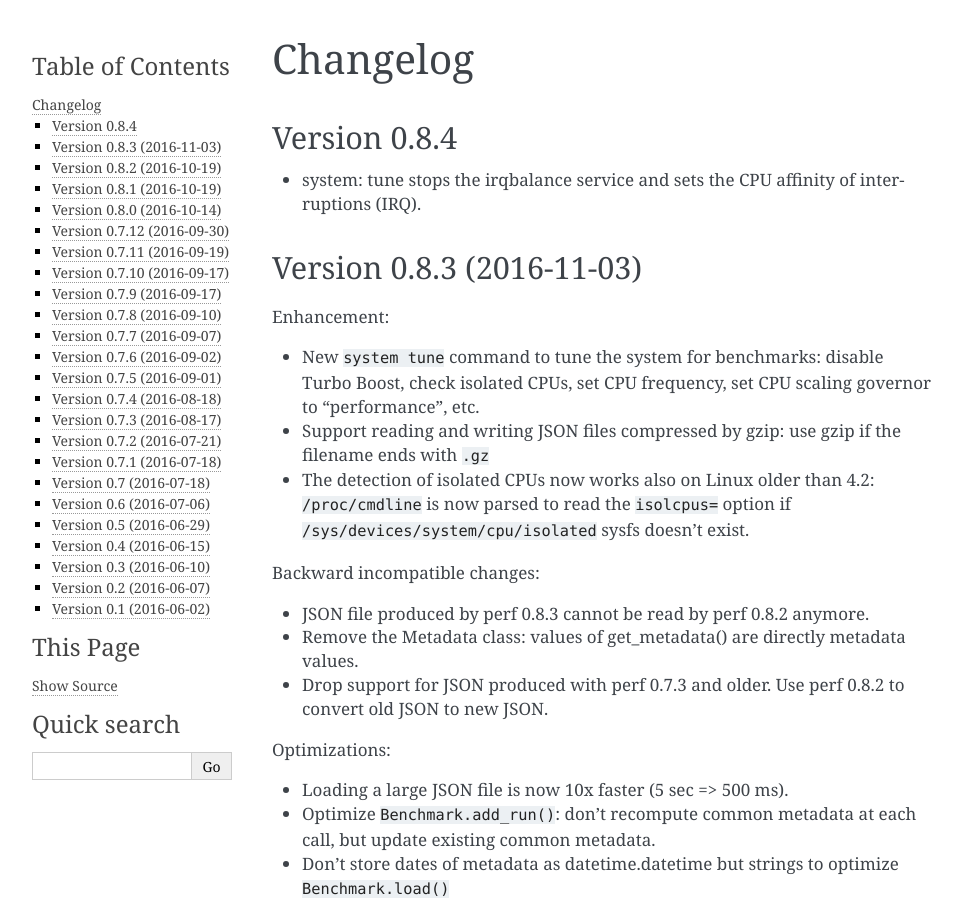
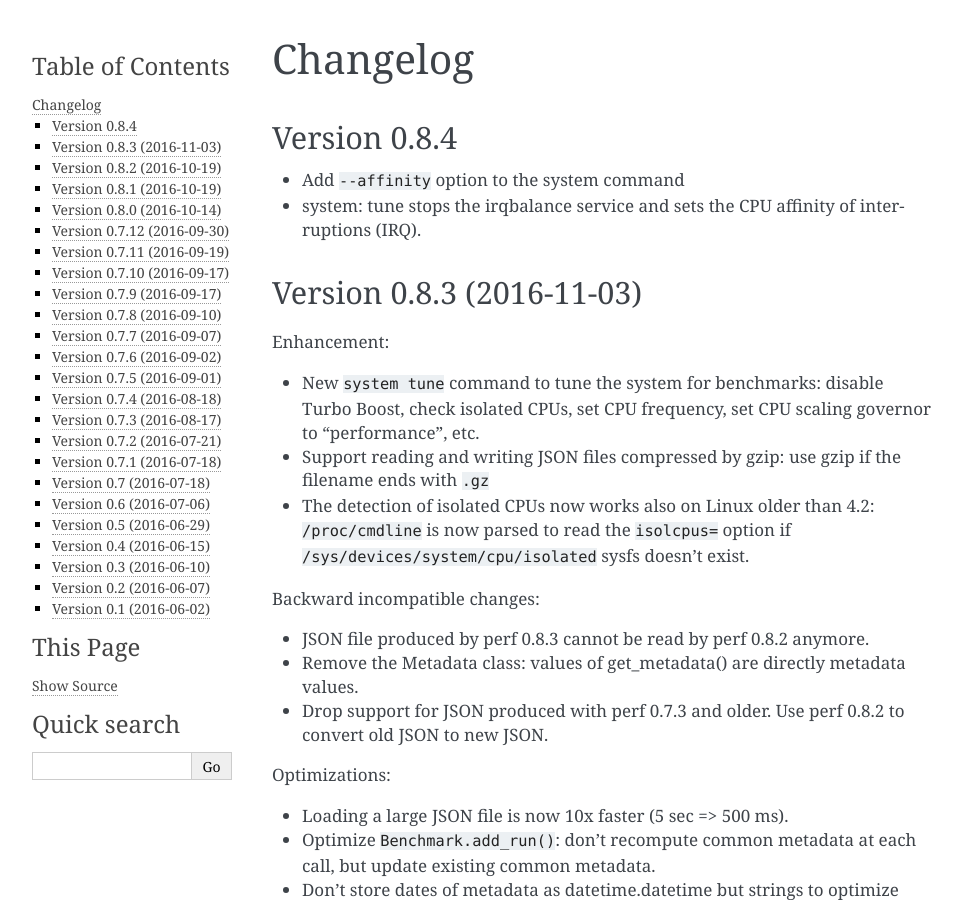
Before and after one commit to psf/pyperf, a Sphinx documentation site: the page built from doc/changelog.rst, in a window 1280 px wide and 900 px high. Shown: the whole window, without its empty margins (148-1110 px from the left). Built offline with Sphinx 7.4.7, drawn with Linux system fonts in a browser that asks for light colours.

Commit message:
changelog

```diff
--- a/doc/changelog.rst
+++ b/doc/changelog.rst
@@ -4,6 +4,7 @@ Changelog
 Version 0.8.4
 -------------
 
+* Add ``--affinity`` option to the system command
 * system: tune stops the irqbalance service and sets the CPU affinity of
   interruptions (IRQ).
 
```
